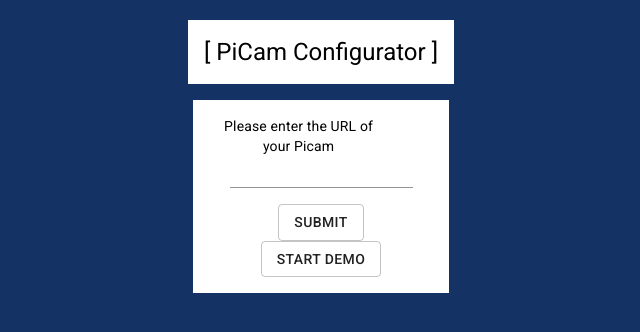
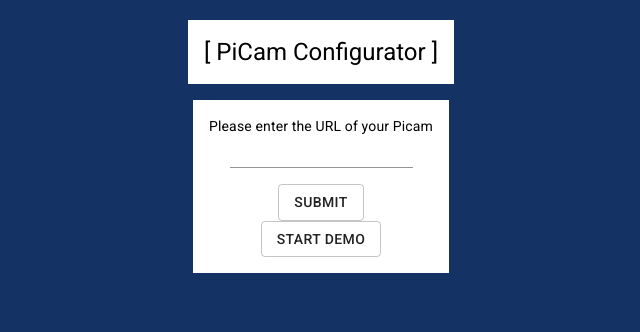
Before and after one commit to maxupravitelev/picam-config, a React (Create React App) app: page / in a window 1280 px wide. Shown: the top 332 px of the page, without its empty margins (319-959 px from the left). Built offline with nearby package versions, Linux system fonts and the light colour scheme.

Commit message:
update table view

```diff
--- a/src/App.css
+++ b/src/App.css
@@ -31,6 +31,14 @@ body {
   flex-direction: column;
   justify-content: space-between;
   max-width: 17%;
+}
+
+@media screen and (max-width: 600px) {
+  .navbar {
+    flex-direction: row;
+    justify-content: space-between;
+    max-width: 100%;
+  }
 }
 
 .urlForm {
@@ -87,7 +95,7 @@ img {
 } */
 
 input {
-  width: 100%
+  width: 70px;
 }
 
 /* form {
@@ -106,7 +114,9 @@ button:hover {
 }
 
 p {
-  padding: 0em;
-  font-size: 100%;
-  width: 80%;
+  text-align: center;
 }
+
+.MuiTableCell-sizeSmall:last-child {
+  padding-right: 5vmin;
+}
--- a/src/components/NavBar.js
+++ b/src/components/NavBar.js
@@ -54,10 +54,10 @@ const NavBar = ({ }) => {
         <FindInPageIcon />
       </Button>
       <Typography variant='caption'>view file</Typography>
-      <Button onClick={handleBackup}type="submit" variant="outlined">
+      {/* <Button onClick={handleBackup}type="submit" variant="outlined">
         <RestoreIcon />
-      </Button>
-      <Typography variant='caption'>restore</Typography>
+      </Button> */}
+      {/* <Typography variant='caption'>restore</Typography> */}
       <Button onClick={handleSend} type="submit" variant="outlined">
         <SendIcon />
       </Button>
```
